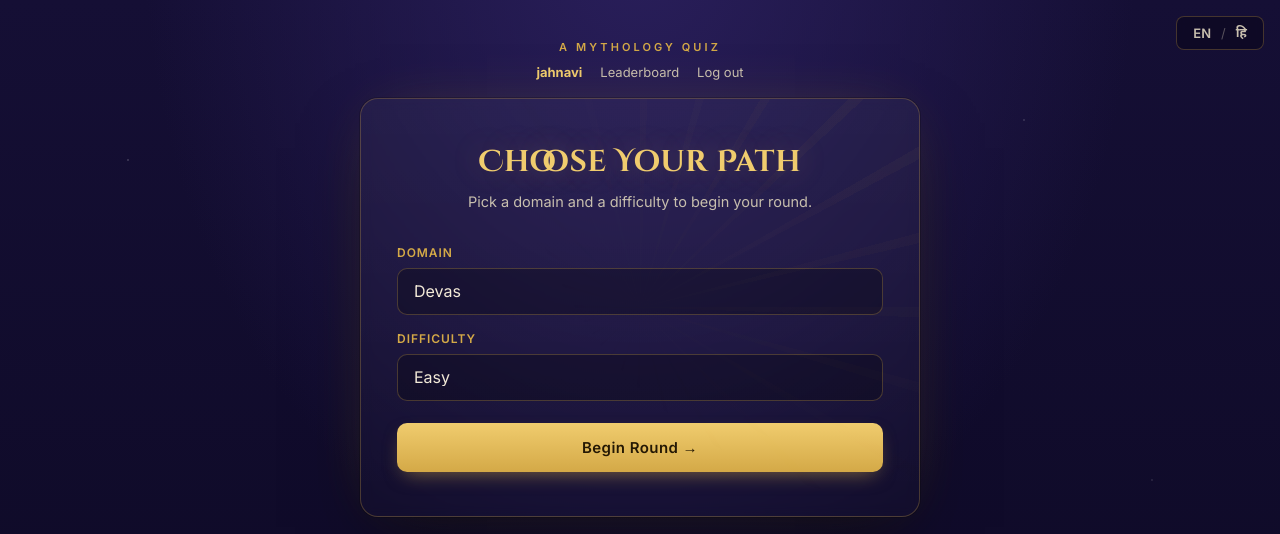
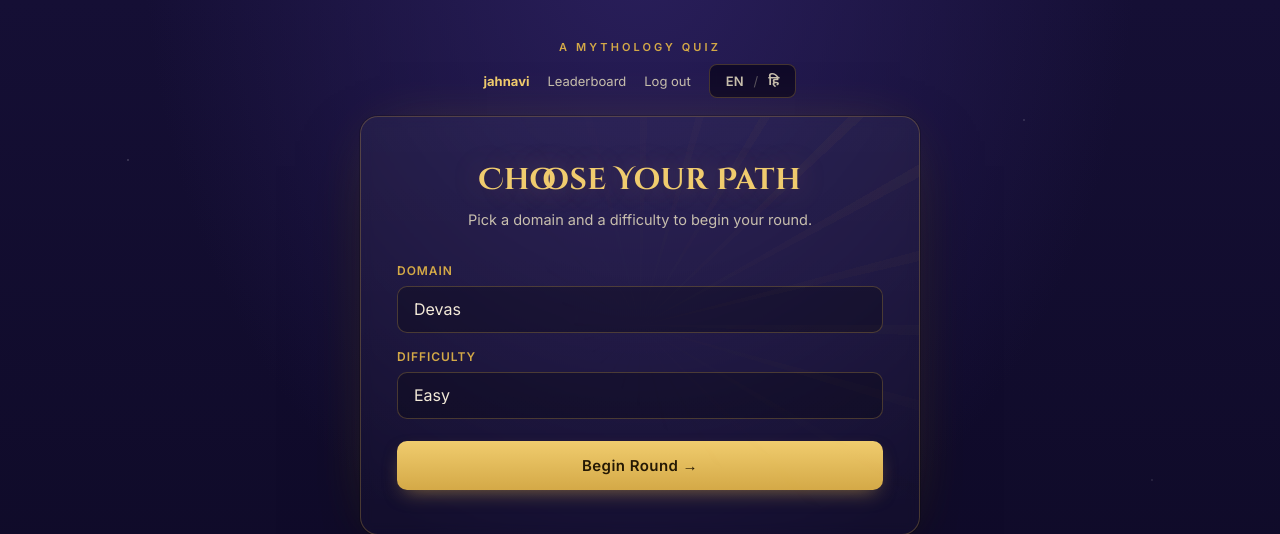
Before and after one commit to jahnavikaur/mythverse, a Flask app: page /setup in a window 1280 px wide. Shown: the top 534 px of the page. Run offline with Flask 3, Linux system fonts and the light colour scheme; a user stored in the database is signed in; data comes from the database, SQL or seed files in the repository.

Commit message:
Update Mythverse

```diff
--- a/static/css/style.css
+++ b/static/css/style.css
@@ -49,10 +49,6 @@ body{
 .nav a{ color:var(--ivory-dim); text-decoration:none; }
 .nav a:hover{ color:var(--gold-bright); }
 .lang-toggle{
-  position:fixed;
-  top:16px;
-  right:16px;
-  z-index:50;
   display:flex;
   align-items:center;
   gap:4px;
```
